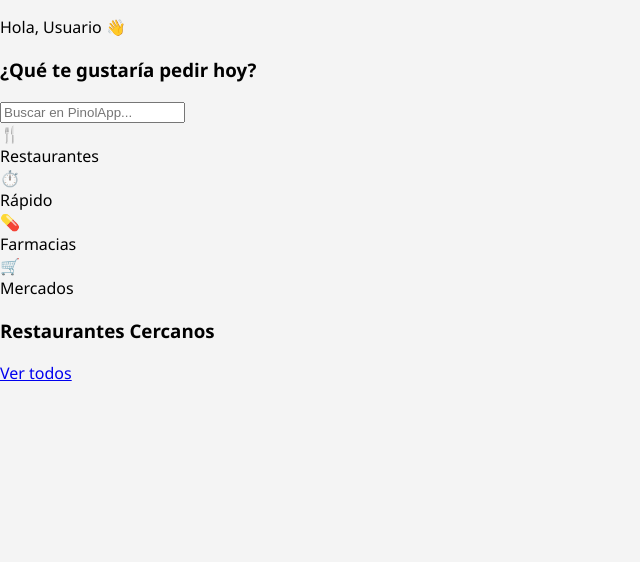
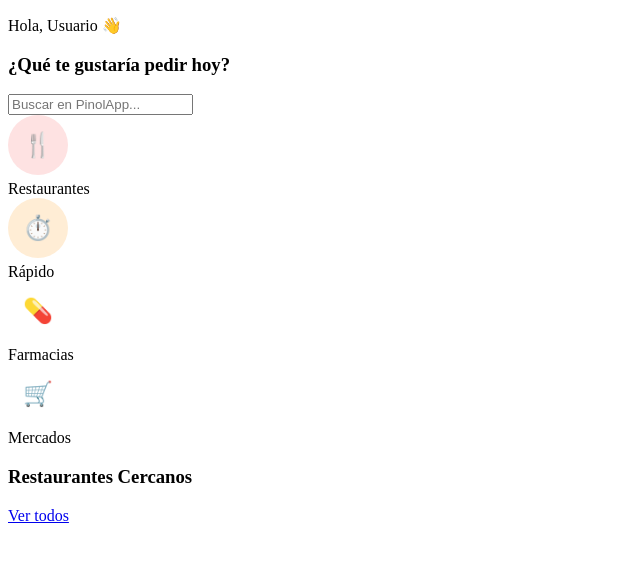
Before and after one commit to vasquezyader80-stack/Pinolapp1, a PHP site: page /home.html in a window 1280 px wide. Shown: the top 562 px of the page, without its empty margins (0-640 px from the left). Run offline with PHP 8.4, Linux system fonts and the light colour scheme; some libraries are stand-ins or nearby versions.

Commit message:
Update style.css

```diff
--- a/client/css/style.css
+++ b/client/css/style.css
@@ -1,33 +1,30 @@
-/* client/css/style.css */
-:root {
-    --verde-pinol: #4CAF50;
-    --amarillo-pinol: #FFC107;
-    --blanco: #ffffff;
+/* Estilos para el Grid de Restaurantes */
+.restaurantes-grid {
+    display: flex;
+    gap: 15px;
+    overflow-x: auto; /* Para hacer el scroll horizontal de la imagen */
+    padding: 10px;
 }
 
-body { font-family: 'Segoe UI', sans-serif; margin: 0; background: #f4f4f4; }
-
-.header-app { background: var(--verde-pinol); color: white; padding: 15px; display: flex; align-items: center; }
-
-.item-comida {
+.res-card {
+    min-width: 200px;
     background: white;
-    margin: 10px;
-    padding: 15px;
-    border-radius: 12px;
-    display: flex;
-    justify-content: space-between;
-    box-shadow: 0 2px 5px rgba(0,0,0,0.1);
+    border-radius: 15px;
+    box-shadow: 0 4px 10px rgba(0,0,0,0.05);
+    overflow: hidden;
 }
 
-.precio { color: var(--verde-pinol); font-weight: bold; font-size: 1.2rem; }
+.icon-circle {
+    width: 60px;
+    height: 60px;
+    border-radius: 50%;
+    display: flex;
+    align-items: center;
+    justify-content: center;
+    font-size: 1.5rem;
+    margin-bottom: 5px;
+}
 
-.btn-primary {
-    background: var(--verde-pinol);
-    color: white;
-    border: none;
-    padding: 15px;
-    width: 90%;
-    border-radius: 25px;
-    font-size: 1rem;
-    font-weight: bold;
-}
+.bg-red { background: #fee2e2; color: #ef4444; }
+.bg-orange { background: #ffedd5; color: #f97316; }
+/* ... resto de colores */
```
